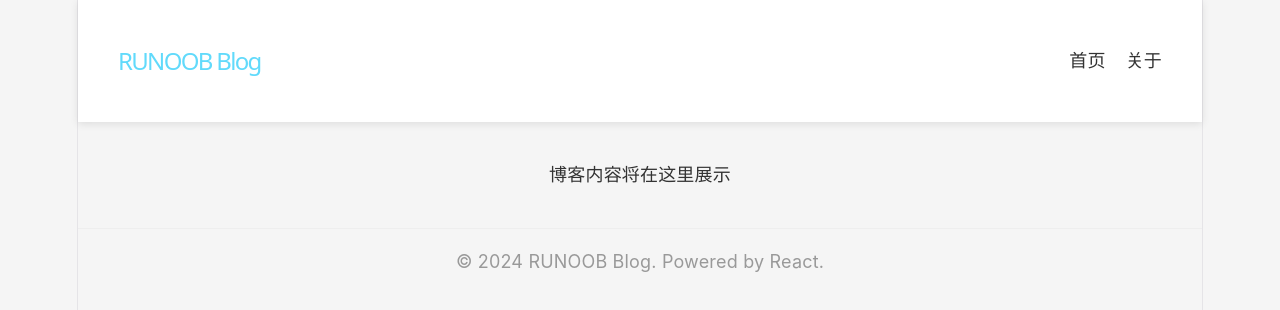
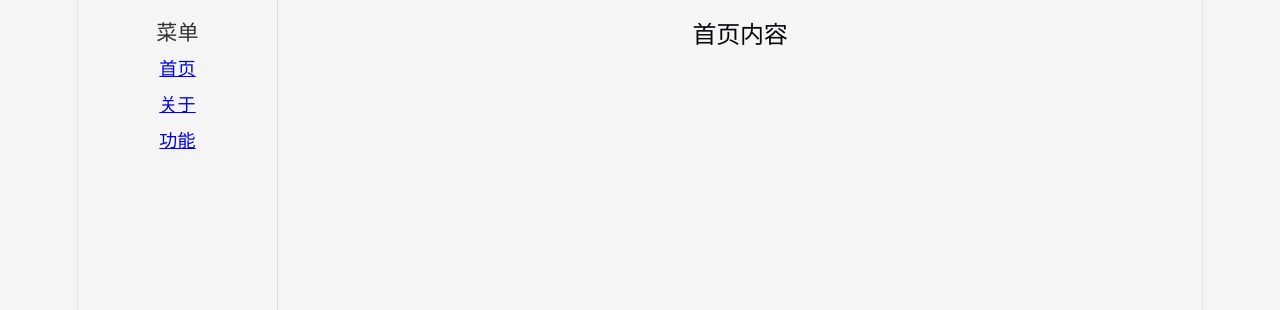
Before and after one commit to wangzhongyun89/test_web, a React (Vite) app: page / in a window 1280 px wide. Shown: the top 310 px of the page. Built offline with nearby package versions, Linux system fonts and the light colour scheme.

Commit message:
左右分区菜单

```diff
--- a/package.json
+++ b/package.json
@@ -11,7 +11,8 @@
   },
   "dependencies": {
     "react": "^19.2.6",
-    "react-dom": "^19.2.6"
+    "react-dom": "^19.2.6",
+    "react-router-dom": "^7.17.0"
   },
   "devDependencies": {
     "@eslint/js": "^10.0.1",
--- a/src/App.tsx
+++ b/src/App.tsx
@@ -1,30 +1,53 @@
 // import { useState } from 'react'
 import './App.css'
+import { BrowserRouter as Router, Routes, Route, Link } from 'react-router-dom';
+
+function Home() {
+  return <h2>首页内容</h2>;
+}
+
+function About() {
+  return <h2>关于我们</h2>;
+}
+
+function Feature() {
+  return <h2>功能页面</h2>;
+}
+
 
 function App() {
   // const [count, setCount] = useState(0)
 
   return (
-        <div className="app">
-      {/* 顶部导航栏 */}
-      <header className="navbar">
-        <h1 className="logo">RUNOOB Blog</h1>
-        <nav>
-          <a href="/">首页</a>
-          <a href="#">关于</a>
-        </nav>
-      </header>
+       <Router>
+      <div style={{ display: 'flex', minHeight: '100vh' }}>
 
-      {/* 主内容区 */}
-      <main className="container">
-        <p>博客内容将在这里展示</p>
-      </main>
+        {/* 左侧菜单 */}
+        <div style={{
+          width: '200px',
+          background: '#f5f5f5',
+          padding: '20px',
+          borderRight: '1px solid #ddd'
+        }}>
+          <h3>菜单</h3>
+          <div>
+            <Link to="/" style={{ display: 'block', margin: '10px 0' }}>首页</Link>
+            <Link to="/about" style={{ display: 'block', margin: '10px 0' }}>关于</Link>
+            <Link to="/feature" style={{ display: 'block', margin: '10px 0' }}>功能</Link>
+          </div>
+        </div>
 
-      {/* 页脚 */}
-      <footer className="footer">
-        <p>© 2024 RUNOOB Blog. Powered by React.</p>
-      </footer>
-    </div>
+        {/* 右侧内容区域 */}
+        <div style={{ flex: 1, padding: '20px' }}>
+          <Routes>
+            <Route path="/" element={<Home />} />
+            <Route path="/about" element={<About />} />
+            <Route path="/feature" element={<Feature />} />
+          </Routes>
+        </div>
+
+      </div>
+    </Router>
   )
 }
 
```
Also changed, not shown: 1 other file (tests, documents, lock files or other folders).
